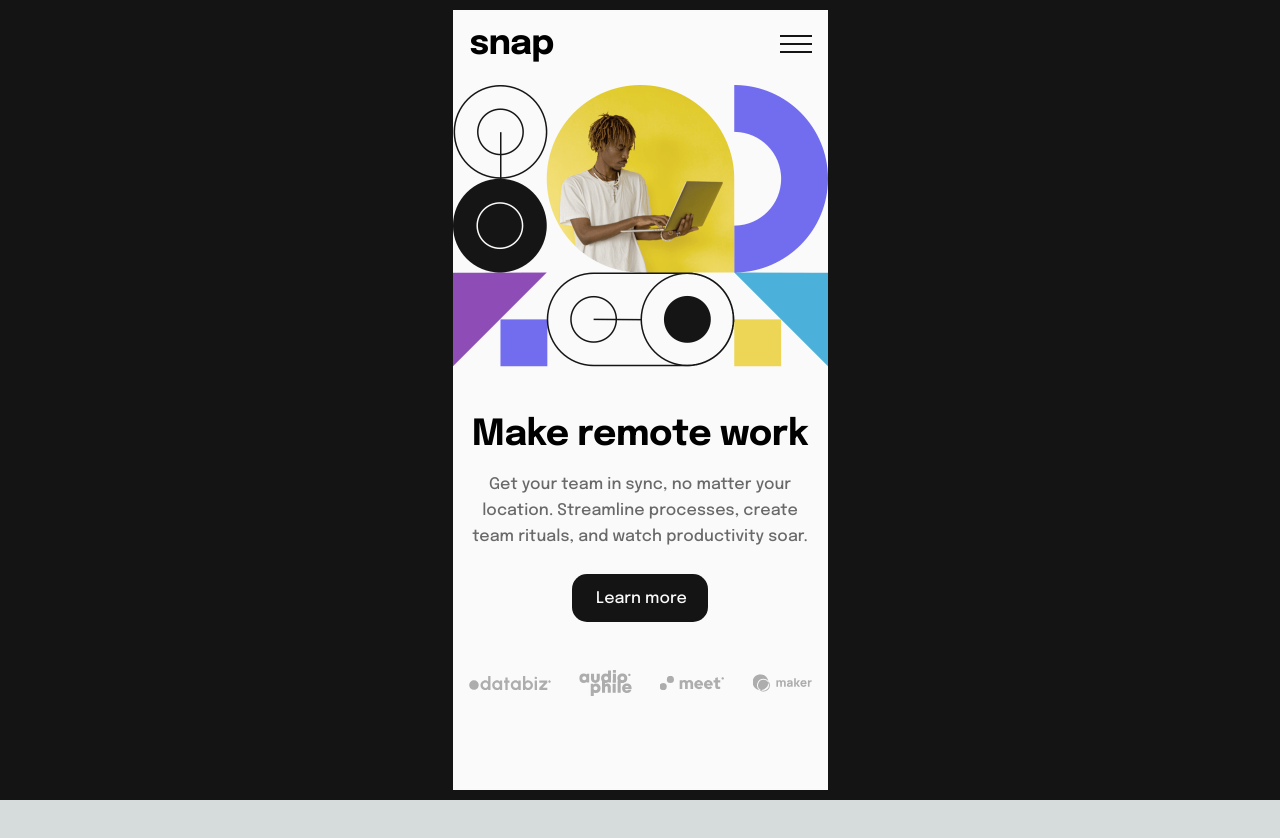
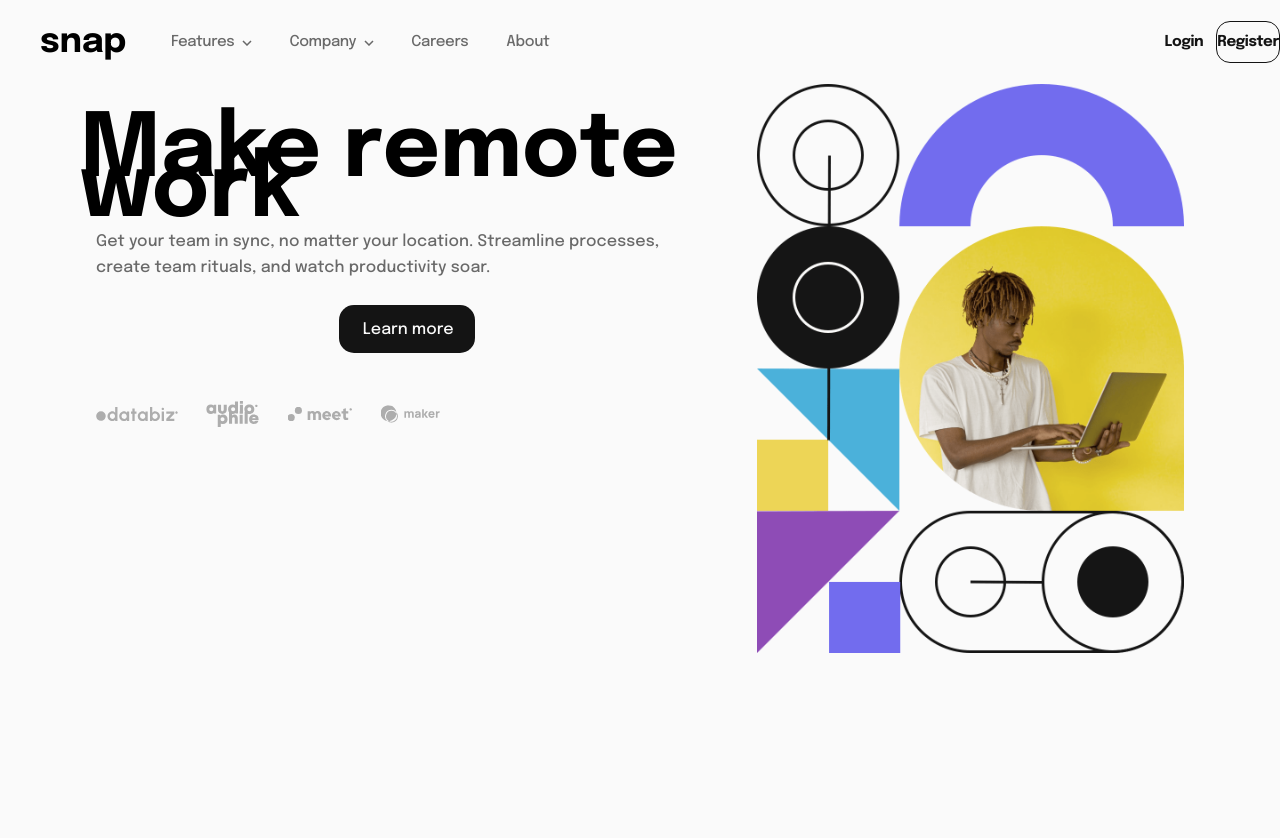
Before and after one commit to sjohnston82/intro-section-with-dropdown, a Next.js app: page / in a window 1280 px wide. Shown: the top 838 px of the page. Before the commit the page ends 800 px from the top, so only its background shows below. Built offline with nearby package versions, Linux system fonts and the light colour scheme.

Commit message:
working on desktop styling

```diff
--- a/package.json
+++ b/package.json
@@ -23,6 +23,8 @@
     "eslint": "latest",
     "eslint-config-next": "latest",
     "postcss": "latest",
+    "prettier": "^3.0.3",
+    "prettier-plugin-tailwindcss": "^0.5.6",
     "tailwindcss": "latest",
     "typescript": "latest"
   }
--- /dev/null
+++ b/prettier.config.js
@@ -0,0 +1,3 @@
+module.exports = {
+  plugins: ["prettier-plugin-tailwindcss"],
+};
--- /dev/null
+++ b/src/app/Providers.tsx
@@ -0,0 +1,11 @@
+"use client";
+
+import ContextProvider from "../app/context/Context";
+
+type ChildrenProps = {
+  children: JSX.Element | JSX.Element[];
+};
+
+export function Providers({ children }: ChildrenProps) {
+  return <ContextProvider>{children}</ContextProvider>;
+}
--- /dev/null
+++ b/src/app/_components/nav/FeaturesDropDownDesktop.tsx
@@ -0,0 +1,59 @@
+import Image from "next/image";
+import React from "react";
+import TodoImage from "../../../../public/images/icon-todo.svg";
+import CalendarImage from "../../../../public/images/icon-calendar.svg";
+import RemindersImage from "../../../../public/images/icon-reminders.svg";
+import PlanningImage from "../../../../public/images/icon-planning.svg";
+
+type FeaturesDropdownProps = {
+  featuresOpen: boolean;
+};
+
+const FeaturesDropDownDesktop = ({ featuresOpen }: FeaturesDropdownProps) => {
+  return (
+    featuresOpen && (
+      <div className="absolute top-24 rounded-xl bg-white p-3 shadow-[0_0_20px_-12px_#696969]">
+        <div className="flex w-full flex-col gap-4 pb-[10px]  pl-6 pt-6">
+          <div className="flex w-full items-center gap-4">
+            <Image src={TodoImage} alt="Todo Image" className="h-5 w-[18px]" />
+            <p className="mt-[2px] cursor-pointer tracking-[0.01em] hover:font-semibold">
+              Todo List
+            </p>
+          </div>
+          <div className="flex w-full items-center gap-4">
+            <Image
+              src={CalendarImage}
+              alt="Calendar Image"
+              className="-mr-[1px] h-5 w-5"
+            />
+            <p className="-ml-[2px] mt-[2px] cursor-pointer hover:font-semibold">
+              Calendar
+            </p>
+          </div>
+          <div className="flex w-full items-center gap-4">
+            <Image
+              src={RemindersImage}
+              alt="Reminders Image"
+              className="h-5  w-[18px]"
+            />
+            <p className="mt-[2px] cursor-pointer hover:font-semibold">
+              Reminders
+            </p>
+          </div>
+          <div className="flex w-full items-center gap-4">
+            <Image
+              src={PlanningImage}
+              alt="Planning Image"
+              className="-mr-[2px] h-5 w-5"
+            />
+            <p className="mt-[2px] cursor-pointer hover:font-semibold">
+              Planning
+            </p>
+          </div>
+        </div>
+      </div>
+    )
+  );
+};
+
+export default FeaturesDropDownDesktop;
--- a/src/app/_components/nav/FeaturesDropdown.tsx
+++ b/src/app/_components/nav/FeaturesDropdown.tsx
@@ -17,7 +17,7 @@ const FeaturesDropdown = ({ featuresOpen }: FeaturesDropdownProps) => {
     <div
       className={`${
         featuresOpen ? "max-h-48" : "max-h-0 invisible"
-      }  transition-all duration-500 ease-in-out overflow-hidden w-full`}
+      }  transition-all duration-500 ease-in-out overflow-hidden w-full lg:transition-none`}
     >
       <div className="flex flex-col pt-6 pb-[10px] pl-6  gap-4 w-full">
         <div className="flex gap-4 items-center w-full">
--- a/src/app/_components/nav/MenuButtons.tsx
+++ b/src/app/_components/nav/MenuButtons.tsx
@@ -2,7 +2,7 @@ import React from "react";
 
 const MenuButtons = () => {
   return (
-    <div className="mt-[30px] flex flex-col justify-center gap-[13px] ml-6 mr-[20px] ">
+    <div className="mt-[30px] flex flex-col justify-center gap-[13px] ml-6 mr-[20px] lg:flex-row lg:items-center lg:m-0 ">
       <p className="text-center cursor-pointer -ml-[2px] text-almost-black text-[15px] hover:font-semibold tracking-tight">
         Login
       </p>
--- a/src/app/_components/nav/MenuContents.tsx
+++ b/src/app/_components/nav/MenuContents.tsx
@@ -7,16 +7,19 @@ import Image from "next/image";
 import FeaturesDropdown from "./FeaturesDropdown";
 import { cn } from "@/app/utils";
 import CompanyDropdown from "./CompanyDropdown";
+import { useIntroContext } from "@/app/context/Context";
+import FeaturesDropDownDesktop from "./FeaturesDropDownDesktop";
 
 const MenuContents = () => {
   const [featuresOpen, setFeaturesOpen] = useState(false);
   const [companyOpen, setCompanyOpen] = useState(false);
+  const { windowSize } = useIntroContext();
   return (
-    <div className="flex flex-col gap-4 pt-[79px] pl-6 z-50">
-      <div className="flex flex-col">
+    <div className="z-50 flex flex-col gap-4 pl-6 pt-[79px] lg:my-auto lg:ml-[7px] lg:mt-[10px] lg:h-full lg:w-full lg:flex-row lg:items-center lg:gap-9 lg:pl-0 lg:pt-0">
+      <div className="lg:flex lg:h-full lg:items-center lg:justify-center">
         <div
           onClick={() => setFeaturesOpen(!featuresOpen)}
-          className="flex items-center cursor-pointer gap-4 tracking-[0.015em] hover:font-semibold text-almost-black "
+          className="flex cursor-pointer items-center gap-4 tracking-[0.015em] text-almost-black hover:font-semibold lg:items-center lg:gap-2 lg:text-[15px] lg:font-[500] lg:tracking-[-0.025em] lg:text-medium-gray "
         >
           Features{" "}
           <span
@@ -30,12 +33,16 @@ const MenuContents = () => {
             )}
           </span>
         </div>
-        <FeaturesDropdown featuresOpen={featuresOpen} />
+        {windowSize.innerWidth < 1024 ? (
+          <FeaturesDropdown featuresOpen={featuresOpen} />
+        ) : (
+          <FeaturesDropDownDesktop featuresOpen={featuresOpen} />
+        )}
       </div>
 
       <div className="flex flex-col">
         <div
-          className="flex items-center hover:font-semibold cursor-pointer ml-[1px] gap-4 text-almost-black tracking-[0.015em]"
+          className="ml-[1px] flex cursor-pointer items-center gap-4 tracking-[0.015em] text-almost-black hover:font-semibold lg:gap-2 lg:text-[15px] lg:font-[500] lg:tracking-[-0.025em] lg:text-medium-gray"
           onClick={() => setCompanyOpen(!companyOpen)}
         >
           Company{" "}
@@ -53,10 +60,10 @@ const MenuContents = () => {
         <CompanyDropdown companyOpen={companyOpen} />
       </div>
 
-      <p className=" cursor pointer text-almost-black tracking-[0.015em] hover:font-semibold cursor-pointer">
+      <p className="cursor-pointer tracking-[0.015em] text-almost-black hover:font-semibold lg:-ml-4 lg:text-[15px] lg:font-[500]  lg:tracking-[-0.025em] lg:text-medium-gray">
         Careers
       </p>
-      <p className="cursor pointer text-almost-black mt-[2px] tracking-[0.015em] hover:font-semibold cursor-pointer">
+      <p className="mt-[2px] cursor-pointer tracking-[0.015em] text-almost-black hover:font-semibold lg:ml-[2px] lg:mt-0  lg:text-[15px]  lg:font-[500] lg:tracking-[-0.025em] lg:text-medium-gray">
         About
       </p>
     </div>
--- a/src/app/_components/nav/Navbar.tsx
+++ b/src/app/_components/nav/Navbar.tsx
@@ -4,16 +4,27 @@ import React from "react";
 import HamburgerMenu from "./HamburgerMenu";
 import SlideInMenu from "./SlideInMenu";
 import { useIntroContext } from "@/app/context/Context";
-import { cn } from "@/app/utils";
+
+import MenuContents from "./MenuContents";
+import MenuButtons from "./MenuButtons";
 
 const Navbar = () => {
-  const { navOpen } = useIntroContext();
+  const { navOpen, windowSize } = useIntroContext();
   return (
-    <div className="relative w-full">
-      <SlideInMenu />
-      <div className="h-[68px]  ml-[17px] font-bold flex justify-between items-center">
-        <h1 className="text-[35px] tracking-[-0.025em] font-bold">snap</h1>
-        <HamburgerMenu />
+    <div className="relative w-full ">
+      {windowSize.innerWidth < 1440 && <SlideInMenu />}
+      <div className="ml-[17px] flex h-[68px]  items-center justify-between font-bold lg:ml-10 lg:h-[84px]">
+        <h1 className="text-[35px] font-bold tracking-[-0.025em] lg:tracking-[-0.01em]">
+          snap
+        </h1>
+        {windowSize.innerWidth < 1024 ? (
+          <HamburgerMenu />
+        ) : (
+          <div className="lg:flex lg:w-[90%] lg:items-center lg:justify-between ">
+            <MenuContents />
+            <MenuButtons />
+          </div>
+        )}
       </div>
     </div>
   );
--- a/src/app/context/Context.tsx
+++ b/src/app/context/Context.tsx
@@ -4,7 +4,9 @@ import React, {
   createContext,
   Dispatch,
   SetStateAction,
+  useEffect
 } from "react";
+import { getWindowSize } from "../utils";
 
 type ContextType = {
   navOpen: boolean;
@@ -19,17 +21,29 @@ type ChildrenProps = {
   children: JSX.Element | JSX.Element[];
 };
 
-function getWindowSize() {
+// function getWindowSize() {
 
-  const { innerWidth, innerHeight } = window;
-  return { innerWidth, innerHeight };
-}
+//   const { innerWidth, innerHeight } = window;
+//   return { innerWidth, innerHeight };
+// }
 
 const Context = createContext<ContextType | null>(null);
 
 const ContextProvider = ({ children }: ChildrenProps) => {
   const [navOpen, setNavOpen] = useState(false);
   const [windowSize, setWindowSize] = useState(getWindowSize());
+
+  useEffect(() => {
+    function handleWindowResize() {
+      setWindowSize(getWindowSize());
+    }
+
+    window.addEventListener("resize", handleWindowResize);
+
+    return () => {
+      window.removeEventListener("resize", handleWindowResize);
+    };
+  }, []);
 
   return (
     <Context.Provider
--- a/src/app/layout.tsx
+++ b/src/app/layout.tsx
@@ -1,12 +1,16 @@
-
 
 import "./globals.css";
 import type { Metadata } from "next";
 import { Epilogue } from "next/font/google";
 import Navbar from "./_components/nav/Navbar";
 import ContextProvider from "./context/Context";
+import Head from "next/head";
+import { Providers } from "./Providers";
 
-const epilogue = Epilogue({ subsets: ["latin"], weight: ["300", "400", "500", "600", "700", "800"] });
+const epilogue = Epilogue({
+  subsets: ["latin"],
+  weight: ["300", "400", "500", "600", "700", "800"],
+});
 
 export const metadata: Metadata = {
   title: "Intro Section with Dropdown",
@@ -20,10 +24,9 @@ export default function RootLayout({
 }) {
   return (
     <html lang="en">
-
-      <body className={epilogue.className}>{children}</body>
-
-
+      <Providers>
+        <body className={epilogue.className}>{children}</body>
+      </Providers>
     </html>
   );
 }
--- a/src/app/page.tsx
+++ b/src/app/page.tsx
@@ -2,38 +2,44 @@
 
 import Image from "next/image";
 import HeroMobile from "../../public/images/image-hero-mobile.png";
+import HeroDesktop from "../../public/images/image-hero-desktop.png";
 import Navbar from "./_components/nav/Navbar";
-import ContextProvider from "./context/Context";
+import { useIntroContext } from "./context/Context";
 import ClientBanner from "./_components/ClientBanner";
 
 export default function Home() {
+
+  const { windowSize } = useIntroContext();
+
   return (
-    <ContextProvider>
-      <div className="flex justify-center items-center w-full min-h-screen bg-almost-black">
-        <main className="w-[375px] h-[780px] max-w-screen   bg-almost-white overflow-hidden">
+
+      <div className="flex min-h-screen w-full items-center justify-center bg-almost-black">
+        <main className="max-w-screen h-[780px] w-[375px] overflow-hidden bg-almost-white   lg:h-[900px] lg:w-[1440px]">
           <Navbar />
+          <div className="lg:flex lg:flex-row-reverse lg:gap-6">
             <Image
-            src={HeroMobile}
+              src={windowSize.innerWidth < 1024 ? HeroMobile : HeroDesktop}
               alt="Mobile hero image"
-            className="mt-[7px]"
+              className="mt-[7px] lg:mt-0 lg:mr-24 lg:w-1/3"
             />
-          <div className="mt-12">
-            <h1 className="text-4xl font-bold text-center tracking-[-0.0125em]">
+            <div className="mt-12 lg:ml-20 lg:flex lg:flex-col lg:w-3/5">
+              <h1 className="text-center text-4xl font-bold tracking-[-0.0125em] lg:text-left lg:text-[88px] lg:tracking-normal">
                 Make remote work
               </h1>
-            <p className="text-center mx-4 mt-[17px] text-medium-gray tracking-[0.005em] leading-relaxed font-[500]">
+              <p className="mx-4 mt-[17px] text-center  font-[500] leading-relaxed tracking-[0.005em] text-medium-gray lg:text-left">
                 Get your team in sync, no matter your location. Streamline
                 processes, create team rituals, and watch productivity soar.
               </p>
 
-            <button className="bg-almost-black text-almost-white font-[500]  mx-auto mt-[24px] pt-[13px] pb-[11px] pl-[24px] pr-[21px]  rounded-[15px] flex justify-center hover:bg-almost-white hover:text-almost-black hover:border hover:border-almost-black hover:-mb-[2px]">
+              <button className="mx-auto mt-[24px] flex  justify-center rounded-[15px] bg-almost-black pb-[11px] pl-[24px] pr-[21px]  pt-[13px] font-[500] text-almost-white hover:-mb-[2px] hover:border hover:border-almost-black hover:bg-almost-white hover:text-almost-black">
                 Learn more
               </button>
 
               <ClientBanner />
             </div>
+          </div>
         </main>
       </div>
-    </ContextProvider>
+
   );
 }
--- a/src/app/utils.ts
+++ b/src/app/utils.ts
@@ -4,3 +4,12 @@ import { clsx, ClassValue } from "clsx";
 export function cn(...inputs: ClassValue[]) {
   return twMerge(clsx(inputs));
 }
+
+
+export function getWindowSize() {
+  if (typeof window !== "undefined") {
+    const { innerWidth, innerHeight } = window;
+    return { innerWidth, innerHeight };
+  }
+  return { innerWidth: 0, innerHeight: 0 }; // Default values when executed in a non-browser environment
+}
```
Also changed, not shown: 1 other file (tests, documents, lock files or other folders). Lines whose indentation alone changed are shown as unchanged.
